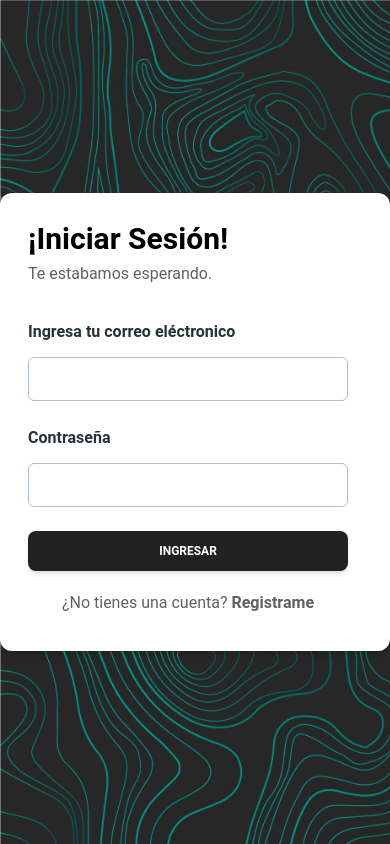
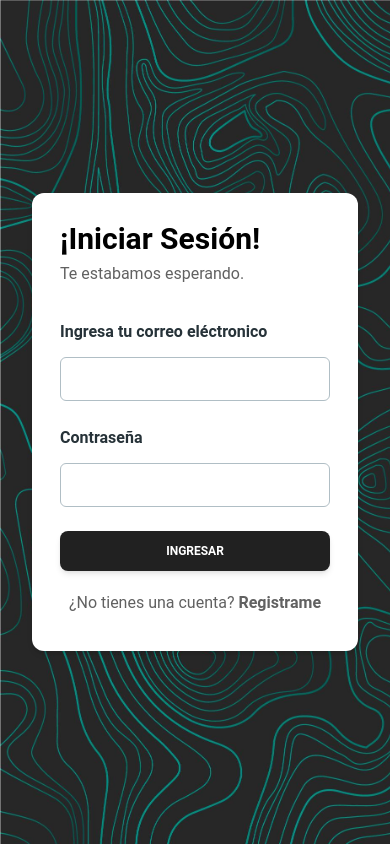
Before and after one commit to JuanVidal03/plantilla-senafoft, a React (Vite) app: page /login in a window 390 px wide. Built offline with nearby package versions, Linux system fonts and the light colour scheme; the HTML template or start-up script is replaced by a standard one.

Commit message:
responsive login

```diff
--- a/src/components/FormLogin.jsx
+++ b/src/components/FormLogin.jsx
@@ -33,7 +33,7 @@ const  FormLogin = () => {
                 Te estabamos esperando.
             </Typography>
             <form
-                className="mt-8 mb-2 w-80 max-w-screen-lg sm:w-96"
+                className="mt-8 mb-2 max-w-screen-lg sm:w-96 w-full"
                 onSubmit={(e) => {
                     e.preventDefault();
                     handleLogin();
@@ -48,7 +48,7 @@ const  FormLogin = () => {
                     onChange={(e) => setEmail(e.target.value)}
                     type="email"
                     placeholder="carloslopez@mail.com"
-                    className=" !border-t-blue-gray-200 transition-all focus:!border-t-gray-900"
+                    className=" !border-t-blue-gray-200 w-full transition-all focus:!border-t-gray-900"
                 />
                 <Typography variant="h6" color="blue-gray" className="-mb-3">
                     Contraseña
@@ -64,7 +64,7 @@ const  FormLogin = () => {
 
                 <Button type="submit" className="mt-6" fullWidth>Ingresar</Button>
                 <div className="w-full flex justify-center items-center pt-5">
-                    <p>¿No tienes una cuenta? <Link className="font-semibold" to="/register">Registrame</Link></p>
+                    <p className="text-center">¿No tienes una cuenta? <Link className="font-semibold" to="/register">Registrame</Link></p>
                 </div>
             </form>
         </Card>
--- a/src/pages/Login.jsx
+++ b/src/pages/Login.jsx
@@ -5,7 +5,7 @@ const Login = () => {
     document.title = "Iniciar Sesion";
 
     return (
-        <div className="w-full h-screen bg-auth-bg bg-cover flex justify-center items-center">
+        <div className="w-full h-screen bg-auth-bg bg-cover flex justify-center items-center px-8">
             <FormLogin/>
         </div>
     );
```
